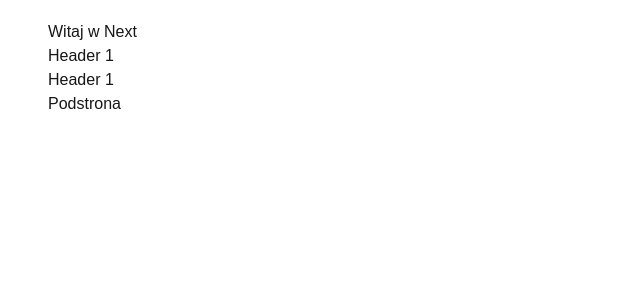
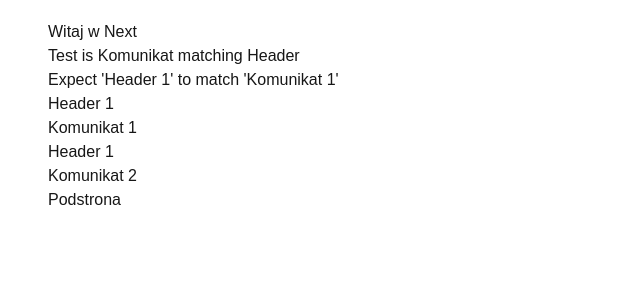
Before and after one commit to prudnicki88/szkolenie-playwright-listopad-2024, a Next.js app: page /examples in a window 1280 px wide. Shown: the top 300 px of the page, without its empty margins (0-640 px from the left). Built offline with nearby package versions, Linux system fonts and the light colour scheme.

Commit message:
Exercise: Finding child via parent

```diff
--- a/src/app/examples/page.tsx
+++ b/src/app/examples/page.tsx
@@ -3,14 +3,22 @@
     <div>
       <h1>Witaj w Next</h1>
 
+      <p>Test is Komunikat matching Header </p>
+      <p>Expect 'Header 1' to match 'Komunikat 1'</p>
+
       <div className="parent">
         <h1>Header 1 </h1>
-        <div className="child"></div>
+        <div className="child">
+          <p>Komunikat 1</p>
+        </div>
       </div>
 
       <div className="parent">
         <h1>Header 1 </h1>
-        <div className="child"></div>
+
+        <div className="child">
+          <p>Komunikat 2</p>
+        </div>
       </div>
 
       <a href="/examples/podstrona/">Podstrona</a>
--- a/src/app/todos/TodoItem.tsx
+++ b/src/app/todos/TodoItem.tsx
@@ -47,10 +47,11 @@
             }}
           >
             <span>{todo.title}</span>
-
-            <span className="text-sm">
-              {new Date(todo.dateChanged!).toLocaleTimeString()}
-            </span>
+            {todo.dateChanged && (
+              <span className="text-sm">
+                {new Date(todo.dateChanged).toLocaleTimeString()}
+              </span>
+            )}
           </label>
         )}
         <button
--- a/src/app/todos/page.tsx
+++ b/src/app/todos/page.tsx
@@ -43,7 +43,7 @@
     );
   };
   const saveTodo = (todo: Todo) => {
-    todo.dateChanged = new Date().toJSON();
+    todo.dateChanged = (new Date()).toJSON();
     setTodos(todos.map((t) => (t.id !== todo.id ? t : todo)));
   };
 
```
